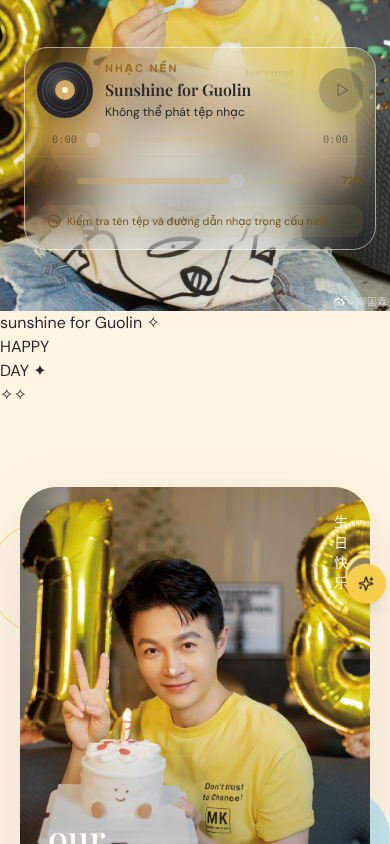
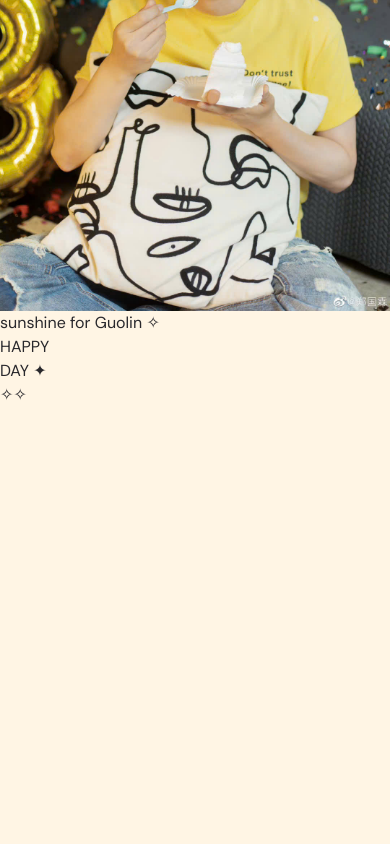
Before and after one commit to thaogiang0405/zheng-guolin-birthday, a React (Vite) app: page / in a window 390 px wide. Shown: the part 580-1424 px from the top of the page. After the commit the page ends 987 px from the top, so only its background shows below. Built offline with nearby package versions, Linux system fonts and the light colour scheme; a web font is replaced by a local one.

Commit message:
Allow natural intro page scroll and hide later content until gift is opened

```diff
--- a/src/App.tsx
+++ b/src/App.tsx
@@ -131,7 +131,7 @@ function BirthdayExperience() {
         )}
       </AnimatePresence>
 
-      <main id="main-content" aria-hidden={introOpen}>
+      <main id="main-content" aria-hidden={introOpen} className={introOpen ? "hidden" : undefined}>
         <HeroSection
           locale={locale}
           image={birthdayConfig.media.heroImage}
@@ -215,7 +215,7 @@ function BirthdayExperience() {
         />
       </main>
 
-      <footer className="relative overflow-hidden bg-[#29282C] px-5 py-12 text-center text-[#FFF5E4] sm:px-8">
+      <footer className={`${introOpen ? "hidden" : ""} relative overflow-hidden bg-[#29282C] px-5 py-12 text-center text-[#FFF5E4] sm:px-8`}>
         <FloatingDecorations />
         <div className="relative mx-auto flex max-w-5xl flex-col items-center gap-2 text-sm">
           <p className="font-editorial text-xl italic text-[#F6CE4B]">SUNSHINE FOR GUOLIN</p>
@@ -224,11 +224,11 @@ function BirthdayExperience() {
         </div>
       </footer>
 
-      <MusicPlayer
+      {!introOpen && <MusicPlayer
         labels={t.music}
         title={birthdayConfig.media.musicTitle}
         subtitle={birthdayConfig.media.musicSubtitle}
-      />
+      />}
     </div>
   );
 }
```
